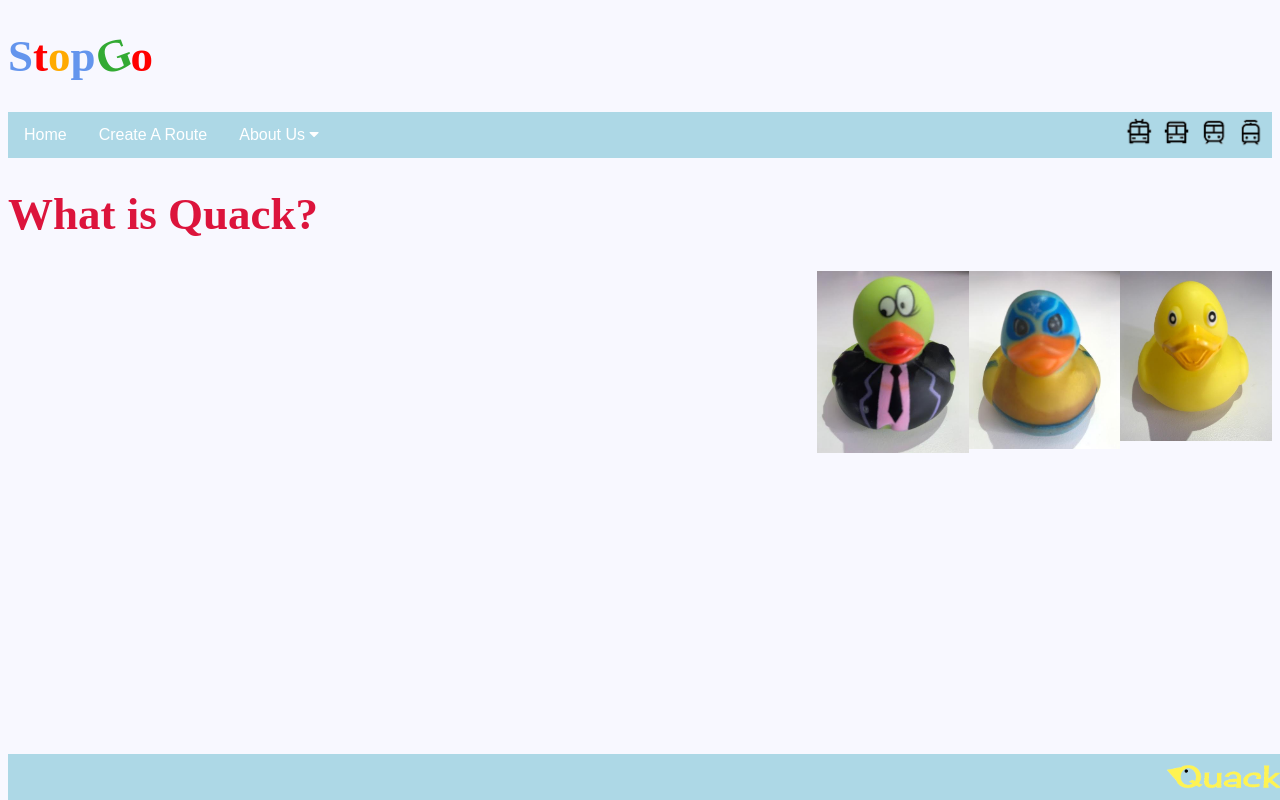
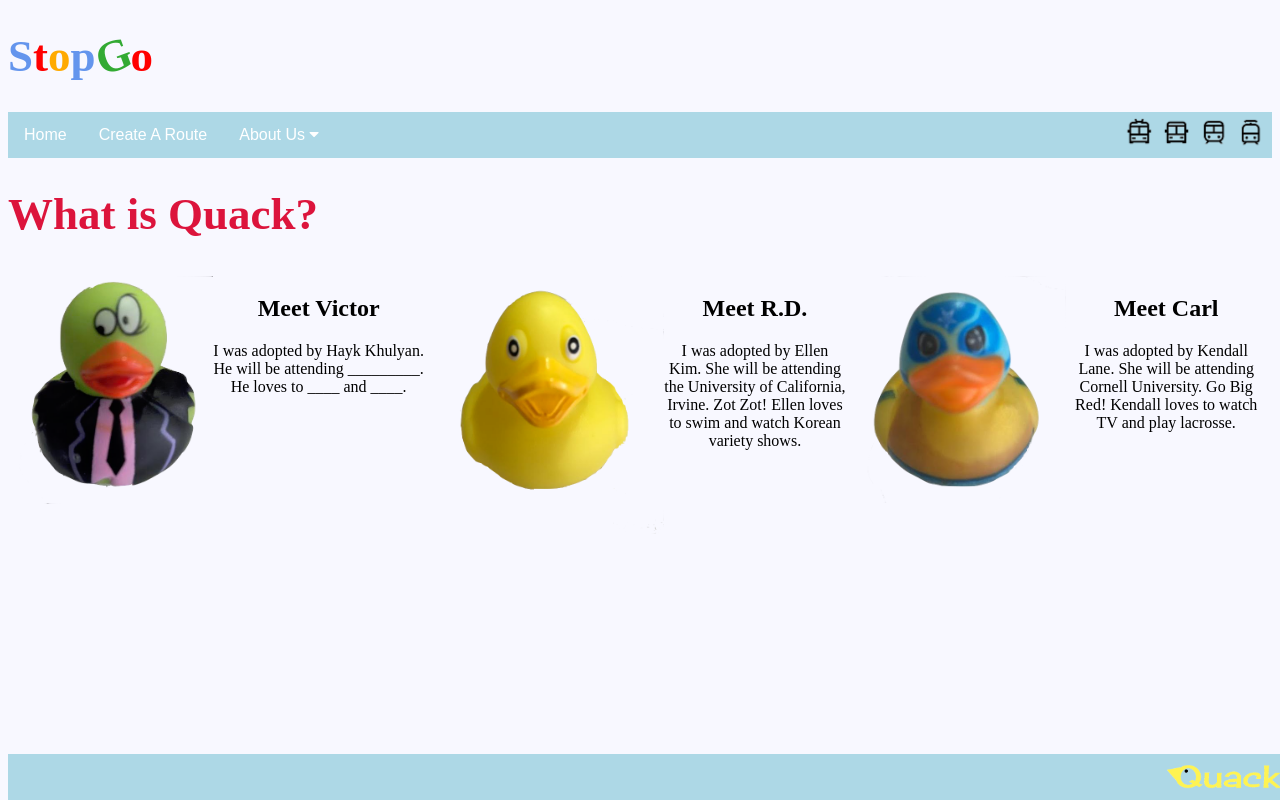
Before and after one commit to HaykTheKhulyan/StopGo, a Python web app: template templates/information.html in a window 1280 px wide. Run offline with Jinja, Linux system fonts and the light colour scheme; the template is opened without the code that fills it, so the values that code supplies are empty; some web fonts are replaced.

Commit message:
Duck profiles

```diff
--- a/templates/css/homepage.css
+++ b/templates/css/homepage.css
@@ -89,12 +89,6 @@ h1 a
 form {
 display: inline;
 }
-img {
-  width: 15%;
-  position: absolute;
-  bottom: 0px;
-  right: 0px;
-}
 
 h1 {display:flex;
   font-size: 45px;
--- a/templates/css/information.css
+++ b/templates/css/information.css
@@ -3,7 +3,7 @@
 
 h1
 {
-  display:flex;
+  display: flex;
   font-size: 45px;
   font-family: "Google Sans";
 }
@@ -22,3 +22,20 @@ h1
   width: 10%;
   bottom: 0;
 }
+
+* {
+  box-sizing: border-box;
+}
+
+.column {
+    float: left;
+    width: 33.33%;
+    padding: 5px;
+}
+
+/* Clearfix (clear floats) */
+.row::after {
+    content: "";
+    clear: both;
+    display: table;
+}
--- a/templates/homepage.html
+++ b/templates/homepage.html
@@ -27,7 +27,6 @@
       bottom: 0px;
       right: 0px;
     }
-
 
     p {
       background-color: tomato;
--- a/templates/information.html
+++ b/templates/information.html
@@ -7,15 +7,25 @@
 <link rel="stylesheet" href="https://cdnjs.cloudflare.com/ajax/libs/font-awesome/4.7.0/css/font-awesome.min.css">
 <link rel="stylesheet" href="css/homepage.css"/>
 <link rel="stylesheet" href="css/information.css"/>
+
 <style>
+
   form {
   display: inline;
   }
-  img {
-    width: 15%;
+
+  #logo {
     position: absolute;
     bottom: 0px;
     right: 0px;
+  }
+
+  #column {
+    width: 100px;
+  }
+
+  h2, p {
+    text-align: center;
   }
 
 </style>
@@ -24,7 +34,7 @@
 <body>
 
   <div class="footer">
-      <img class="logo" src="images/logo.png" alt="Quack Logo">
+      <img class="logo" src="images/logo.png" alt="Quack Logo" id="logo">
   </div>
 
   <h1>
@@ -56,10 +66,30 @@
     <b id='red'>What is Quack?</b>
   </h1>
 
-  <div class="duckpics">
-    <img src="images/RD.png" id="header_image"/>
-    <img src="images/Carl.png" id="header_image"/>
-    <img src="images/Victor.png" id="header_image"/>
+  <div class="row">
+  <div class="column">
+    <img src="images/Victor.png" alt="Victor" style="width:200px;float:left">
+    <h2>Meet Victor</h2>
+    <p>
+      I was adopted by Hayk Khulyan. He will be attending _________. He loves to ____ and ____.
+    </p>
+  </div>
+  <div class="column">
+    <img src="images/RD.png" alt="RD" style="width:230px;float:left">
+    <h2>Meet R.D.</h2>
+    <p>
+      I was adopted by Ellen Kim. She will be attending the University of
+      California, Irvine. Zot Zot! Ellen loves to swim and watch Korean variety shows.
+    </p>
+  </div>
+  <div class="column">
+    <img src="images/Carl.png" alt="Carl" style="width:210px;float:left">
+    <h2>Meet Carl</h2>
+    <p>
+      I was adopted by Kendall Lane. She will be attending Cornell University.
+      Go Big Red! Kendall loves to watch TV and play lacrosse.
+    </p>
+  </div>
   </div>
 
 <script>
```
Also changed, not shown: templates/images/Carl.png, templates/images/RD.png, templates/images/Victor.png, templates/style.html (added).
